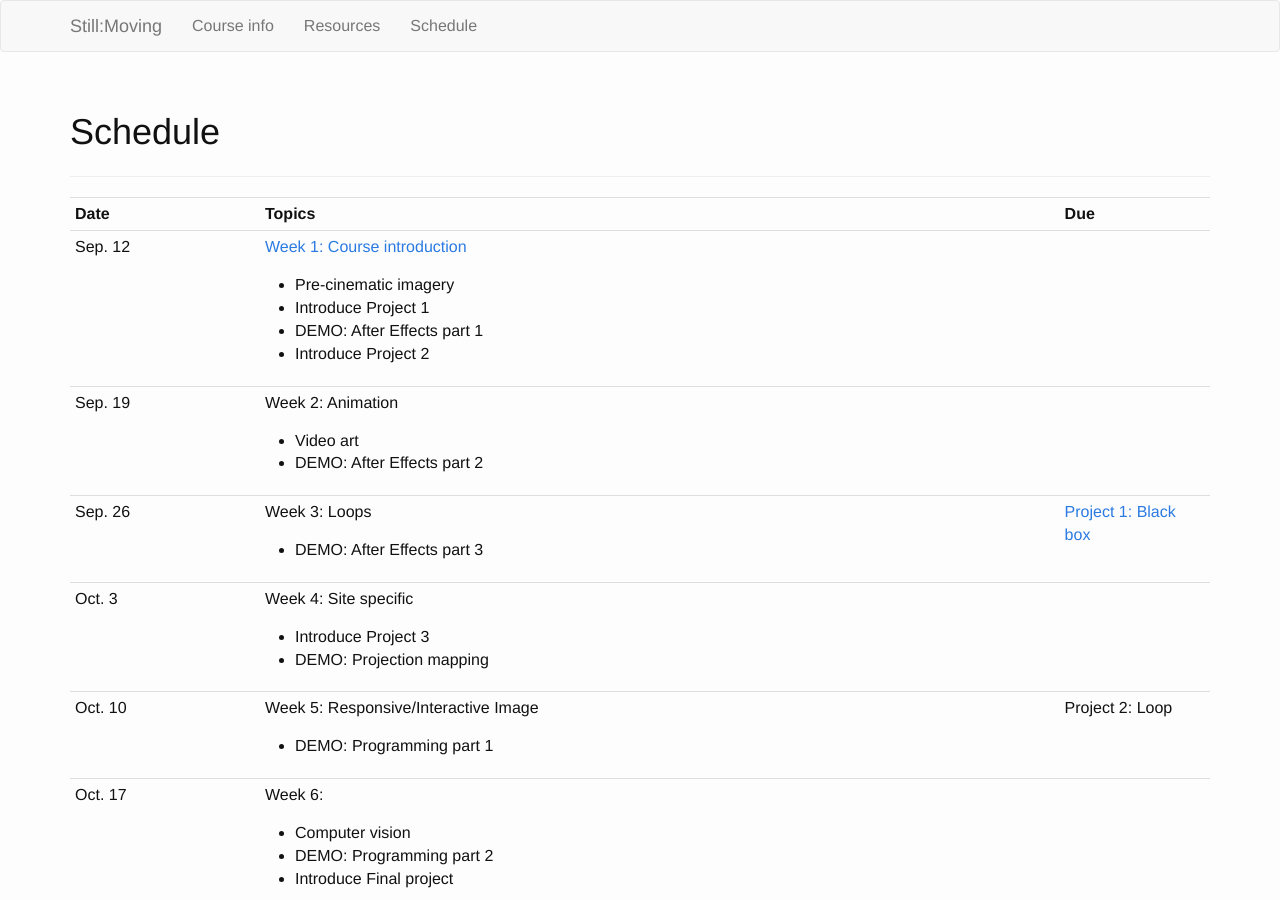
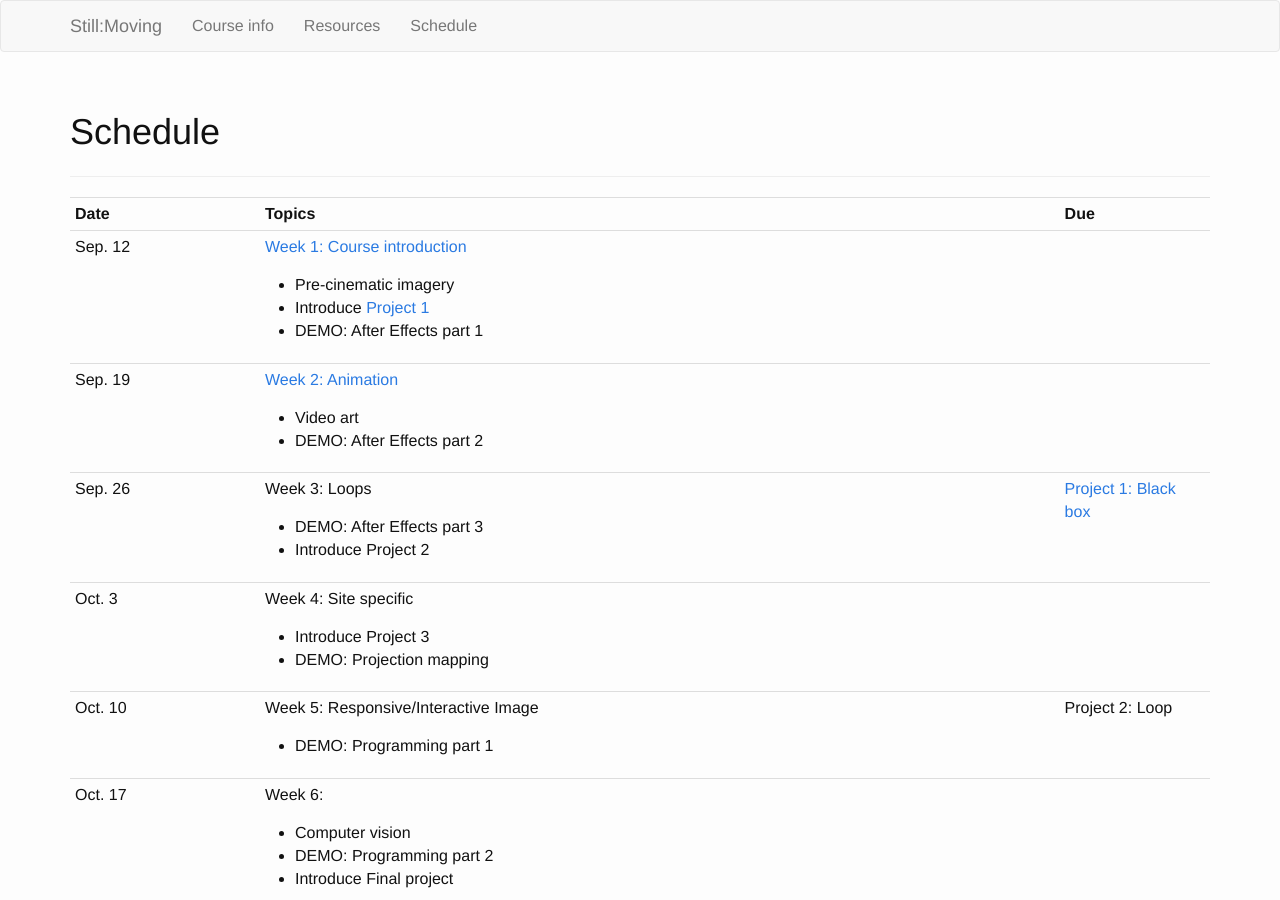
Before and after one commit to kellyegan/StillMoving, a Jekyll site: the page built from schedule.html, in a window 1280 px wide and 900 px high. Built offline with Jekyll 4.4.1, drawn with Linux system fonts in a browser that asks for light colours; part of the change alters nothing that is shown.

```diff
--- a/schedule.html
+++ b/schedule.html
@@ -19,9 +19,8 @@ permalink: /schedule/
       <p><a href="/StillMoving/week/2017/09/11/welcome.html">Week 1: Course introduction</a></p>
       <ul>
         <li>Pre-cinematic imagery</li>
-        <li>Introduce Project 1</li>
+        <li>Introduce <a href="/StillMoving/Assignments/Project-1.html">Project 1</a></li>
         <li>DEMO: After Effects part 1</li>
-        <li>Introduce Project 2</li>
       </ul>
     </td>
     <td class="due-cell"></td>
@@ -29,7 +28,7 @@ permalink: /schedule/
   <tr>
     <td class="date-cell"><date>Sep. 19</date></td>
     <td class="agenda-cell">
-      <p>Week 2: Animation</p>
+      <p><a href="/StillMoving/week/2017/09/19/motion_movement.html">Week 2: Animation</a></p>
       <ul>
         <li>Video art</li>
         <li>DEMO: After Effects part 2</li>
@@ -43,6 +42,7 @@ permalink: /schedule/
       <p>Week 3: Loops</p>
       <ul>
         <li>DEMO: After Effects part 3</li>
+        <li>Introduce Project 2</li>
       </ul>
     </td>
     <td class="due-cell">
```
